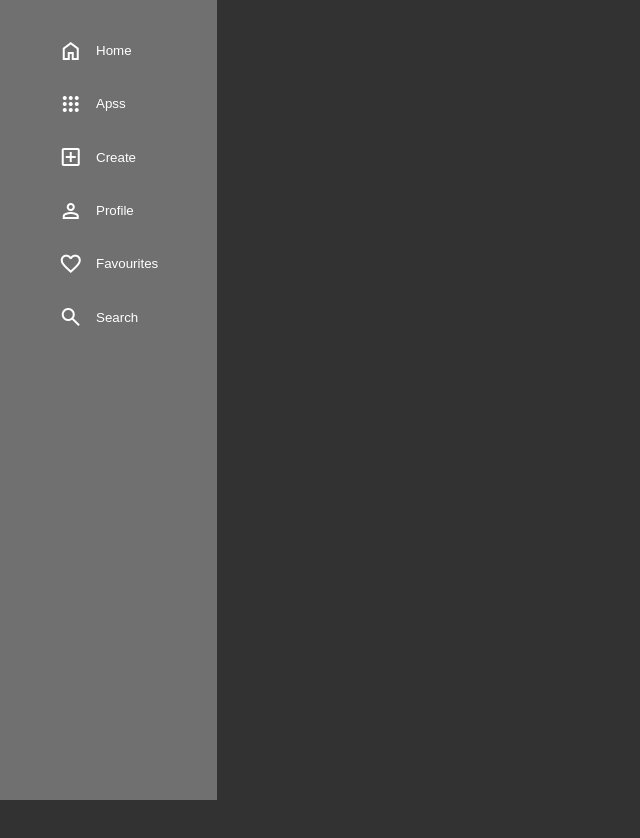
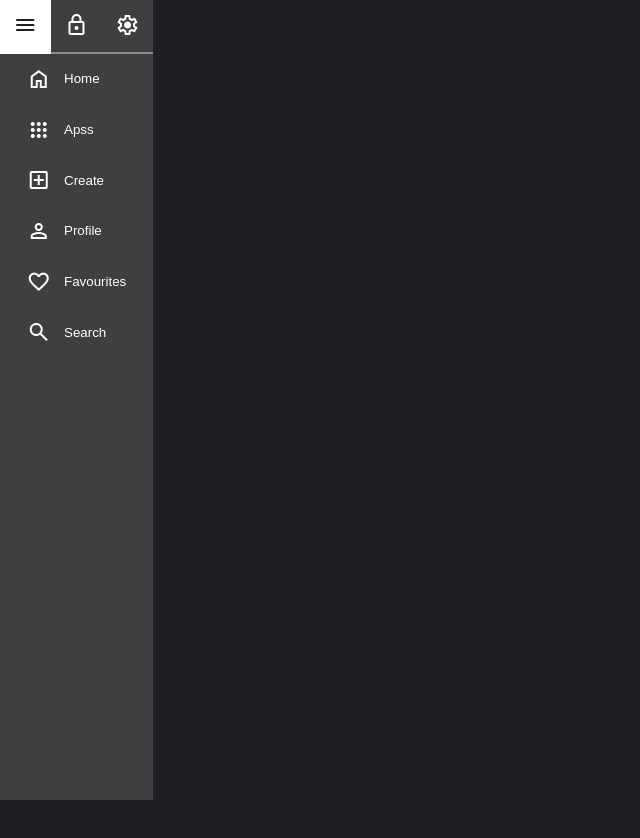
Before and after one commit to diegantos/react-sidebar, a React (Vite) app: page / in a window 1280 px wide. Shown: the top 838 px of the page, without its empty margins (0-640 px from the left). Before the commit the page ends 800 px from the top, so only its background shows below. Built offline with nearby package versions, Linux system fonts and the light colour scheme.

Commit message:
new styles

```diff
--- a/src/App.scss
+++ b/src/App.scss
@@ -4,7 +4,16 @@
     box-sizing: border-box;
 }
 body{
-    background-color: rgb(50, 50, 50);
+    background-color: #1F1F23;
     color: rgb(230, 230, 230);
     font-family: system-ui, -apple-system, BlinkMacSystemFont, 'Segoe UI', Roboto, Oxygen, Ubuntu, Cantarell, 'Open Sans', 'Helvetica Neue', sans-serif;
 }
+button{
+    background: none;
+    border: none;
+    color: white;
+    cursor: pointer;
+}
+ul{
+    list-style: none;
+}
--- a/src/Components/Sidebar/Sidebar.jsx
+++ b/src/Components/Sidebar/Sidebar.jsx
@@ -7,27 +7,39 @@ export const Sidebar = () => {
     { id: 2, name: "Create", icon: "add_box" },
     { id: 3, name: "Profile", icon: "person" },
     { id: 4, name: "Favourites", icon: "favorite" },
-    { id: 5, name: "Search", icon: "search" },
+    { id: 5, name: "Search", icon: "search" }
   ]
-  const menuHeader = ['menu','signup','settings']
+  const menuHeader = [
+    { id: 0, name: 'menu', icon:'menu'},
+    { id: 1, name: 'signup', icon:'lock'},
+    { id: 2, name: 'settings', icon:'settings'}
+  ]
 
   return (
     <>
-      <div className="Sidebar">
-        <header className="Sidebar-header">
-
+      <aside className="Sidebar">
+        <header className="Header">
+          <ul className="Header-ul">
+            {menuHeader.map(({id, name, icon}) => (
+              <li key={id} className="Header-li">
+                <button className="Header-button">
+                  <span className="material-symbols-outlined">{icon}</span>
+                </button>
+              </li>
+            ))}
+          </ul>
         </header>
         <ul className="Sidebar-ul">
           {menuItems.map(({ id, name, icon }) => (
             <li key={id} className="Sidebar-li">
               <button className="Sidebar-button">
                 <span className="material-symbols-outlined">{icon}</span>
-                <span>{name}</span>
+                <span className="Sidebar-span">{name}</span>
               </button>
             </li>
           ))}
         </ul>
-      </div>
+      </aside>
     </>
   )
 }
--- a/src/Components/Sidebar/Sidebar.scss
+++ b/src/Components/Sidebar/Sidebar.scss
@@ -1,27 +1,57 @@
+body{
+    min-height: 300vh;
+}
 .Sidebar{
     display: flex;
     flex-direction: column;
     justify-content: flex-start;
     align-items: center;
-    width: fit-content;
+
+    position: fixed;
+    top: 0;
+    left: 0;
     min-height: 100vh;
-    background-color: rgb(112, 112, 112);
-    padding: 2em;
-    &-ul{
-        list-style: none;
-    }
-    &-li:not(:last-child){
-        margin-bottom: 1em;
-    }
+    background-color:  #3F3E41;
     &-button{
         display: flex;
         flex-flow: row nowrap;
-        justify-content: center;
+        justify-content: flex-start;
         align-items: center;
+        width: 100%;
         gap: 1em;
-        padding: 0.5em 2em;
-        background: none;
-        border: none;
+        padding: 1em 2em;
         color: white;
+        cursor: pointer;
+        transition: all 0.2s ease;
+        &:hover{
+            background-color: white;
+            color: #1F1F23;
+        }
     }
 }
+.Header{
+    width: 100%;
+    &-ul{
+        display: flex;
+        flex-flow: row nowrap;
+        justify-content: space-between;
+        align-items: center;
+        position: relative;
+        &::after{
+            content: '';
+            position: absolute;
+            bottom: 0;
+            left: 0;
+            width: 100%;
+            height: 2px;
+            background-color: rgba(255, 255, 255, 0.4);
+        }
+    }
+    &-button{
+        padding: 1em;
+        &:hover{
+            background-color: white;
+            color: #1F1F23;
+        }
+    }
+}
```
